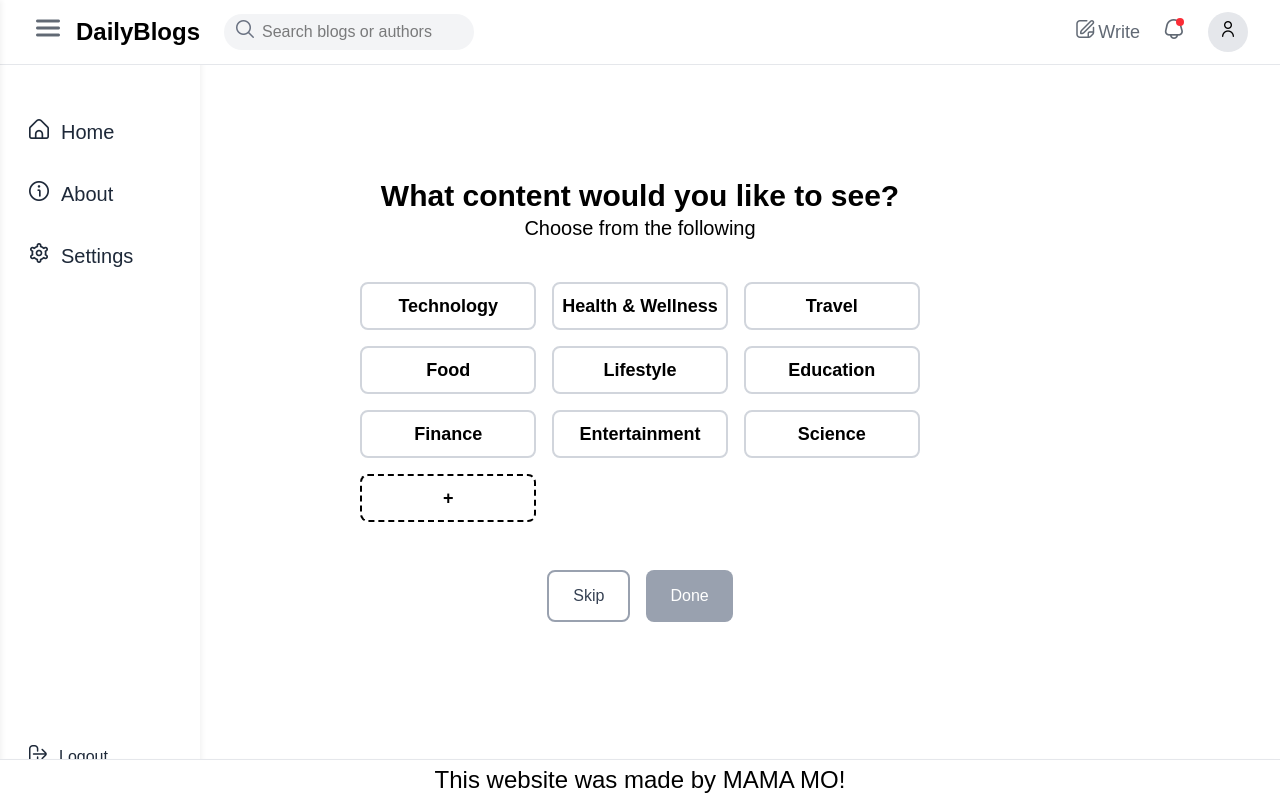
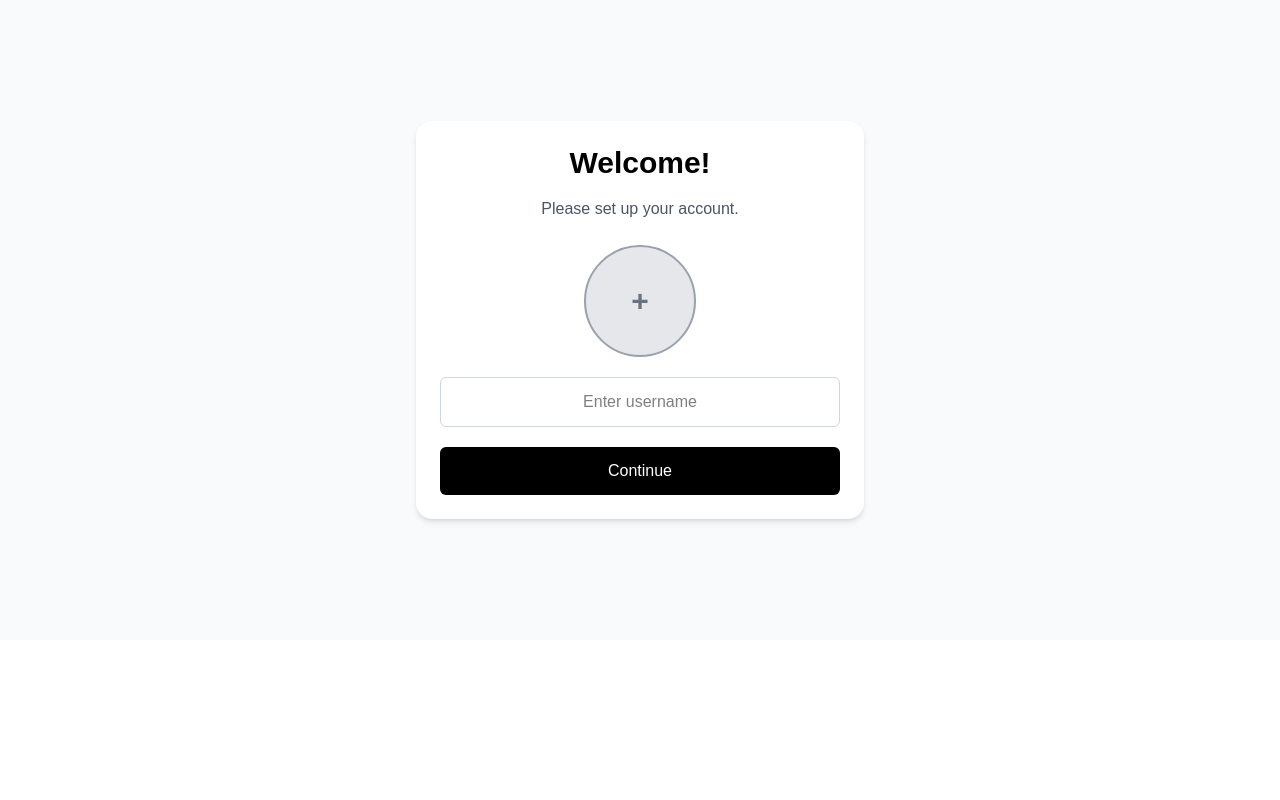
Before and after one commit to babkkin/daily-blogs, a Next.js app: page /category in a window 1280 px wide. Built offline with nearby package versions, Linux system fonts and the light colour scheme; a web font is replaced by a local one.

Commit message:
profile and username

```diff
--- /dev/null
+++ b/app/api/save-username/route.js
@@ -0,0 +1,54 @@
+import { NextResponse } from "next/server";
+import { getToken } from "next-auth/jwt";
+import pool from "@/lib/db.js";
+import { supabase } from "@/lib/supabaseClient.js";
+
+const secret = process.env.NEXTAUTH_SECRET;
+
+export async function POST(req) {
+  const token = await getToken({ req, secret });
+  const userId = token.sub;
+  const formData = await req.formData();
+
+  const userName = formData.get("username");
+  const file = formData.get("photo");
+
+  let imageUrl = null;
+
+  if (file && file.name) {
+    const fileName = `${Date.now()}-${file.name}`;
+    await supabase.storage
+      .from("blog-images")
+      .upload(fileName, file, {
+        contentType: file.type,
+        upsert: false,
+      });
+
+    const { data: publicUrlData } = supabase.storage
+      .from("blog-images")
+      .getPublicUrl(fileName);
+
+    imageUrl = publicUrlData.publicUrl;
+  }
+
+  const client = await pool.connect();
+
+  await client.query(
+    `
+    INSERT INTO users_profile (user_id, user_name, profile_url)
+    VALUES ($1, $2, $3)
+    ON CONFLICT (user_id)
+    DO UPDATE SET user_name = EXCLUDED.user_name,
+                  profile_url = EXCLUDED.profile_url
+  `,
+    [userId, userName, imageUrl]
+  );
+
+  client.release();
+
+  return NextResponse.json({
+    success: true,
+    message: "Username and image saved.",
+    imageUrl,
+  });
+}
--- a/app/category/layout.js
+++ /dev/null
@@ -1,14 +0,0 @@
-"use client";
-
-import Header from "@/components/Header";
-import Footer from "@/components/Footer";
-
-export default function AppLayout({ children }) {
-  return (
-    <div className="min-h-screen flex flex-col transition-colors duration-300">
-      <Header />
-      <main className="flex-1 pt-20">{children}</main>
-      <Footer />
-    </div>
-  );
-}
--- a/app/category/page.js
+++ b/app/category/page.js
@@ -21,10 +21,32 @@ export default function CategorySelector() {
     "News & Politics",
   ];
 
+  const [step, setStep] = useState(1);
+  const [username, setUsername] = useState("");
+  const [photo, setPhoto] = useState(null);
+  const [photoFile, setPhotoFile] = useState(null);
   const [visibleCount, setVisibleCount] = useState(9);
   const [selected, setSelected] = useState([]);
-  const [loading, setLoading] = useState(false);
   const router = useRouter();
+
+  const handlePhotoChange = (e) => {
+    const file = e.target.files[0];
+    setPhoto(URL.createObjectURL(file));
+    setPhotoFile(file);
+  };
+
+  const handleNext = async () => {
+    const formData = new FormData();
+    formData.append("username", username);
+    formData.append("photo", photoFile);
+
+    await fetch("/api/save-username", {
+      method: "POST",
+      body: formData,
+    });
+
+    setStep(2);
+  };
 
   const toggleCategory = (category) => {
     setSelected((prev) =>
@@ -37,45 +59,77 @@ export default function CategorySelector() {
   const loadMore = () => setVisibleCount((prev) => prev + 2);
 
   const handleDone = async () => {
-    try {
-      setLoading(true);
-
-      const res = await fetch("/api/save-categories", {
+    await fetch("/api/save-categories", {
       method: "POST",
       headers: { "Content-Type": "application/json" },
-        body: JSON.stringify({ categories: selected }),
+      body: JSON.stringify({ username, categories: selected }),
     });
-
-      if (!res.ok) throw new Error("Failed to save categories");
-
     router.push("/home");
-    } catch (err) {
-      console.error(err);
-      alert("Error saving your preferences. Please try again.");
-    } finally {
-      setLoading(false);
-    }
   };
 
-  const handleSkip = () => {
-    router.push("/home");
-  };
+  const handleSkip = () => router.push("/home");
+
+  if (step === 1) {
+    return (
+      <div className="flex items-center justify-center min-h-[80vh] bg-gray-50">
+        <div className="bg-white shadow-md rounded-2xl p-6 w-full max-w-md text-center">
+          <h1 className="text-3xl font-semibold mb-4">Welcome!</h1>
+          <p className="text-gray-600 mb-6">Please set up your account.</p>
+
+          <div className="flex flex-col items-center mb-5">
+            <label htmlFor="fileInput" className="cursor-pointer relative">
+              <div className="w-28 h-28 rounded-full bg-gray-200 flex items-center justify-center overflow-hidden border-2 border-gray-400">
+                {photo ? (
+                  <img
+                    src={photo}
+                    alt="Profile"
+                    className="w-full h-full object-cover"
+                  />
+                ) : (
+                  <span className="text-gray-500 text-3xl font-bold">+</span>
+                )}
+              </div>
+              <input
+                id="fileInput"
+                type="file"
+                accept="image/*"
+                className="hidden"
+                onChange={handlePhotoChange}
+              />
+            </label>
+          </div>
+
+          <input
+            type="text"
+            value={username}
+            onChange={(e) => setUsername(e.target.value)}
+            placeholder="Enter username"
+            className="w-full p-3 rounded-md text-center outline-none border border-gray-300"
+          />
+
+          <button
+            onClick={handleNext}
+            className="mt-5 w-full py-3 rounded-md text-white bg-black hover:bg-gray-800 transition"
+          >
+            Continue
+          </button>
+        </div>
+      </div>
+    );
+  }
 
   return (
     <div className="flex items-center justify-center min-h-[80vh]">
       <div className="text-center">
-        <h1 className="block text-3xl font-semibold">
-          What content would you like to see?
-        </h1>
-        <p className="text-xl mb-4">Choose from the following</p>
+        <h1 className="block text-3xl font-semibold">Hi {username}! 👋</h1>
+        <p className="text-xl mb-4">What content would you like to see?</p>
 
         <div className="grid grid-cols-3 gap-4 p-6 max-w-4xl">
           {allCategories.slice(0, visibleCount).map((category) => (
             <button
               key={category}
               onClick={() => toggleCategory(category)}
-              className={`border-2 rounded-lg p-2 text-center font-semibold text-lg transition-colors
-                ${
+              className={`border-2 rounded-lg p-2 text-center font-semibold text-lg transition-colors ${
                 selected.includes(category)
                   ? "bg-black text-white border-black"
                   : "border-gray-300 hover:bg-gray-100"
@@ -96,26 +150,18 @@ export default function CategorySelector() {
         </div>
 
         <div className="mt-6 flex justify-center gap-4">
-          {/* Skip button */}
           <button
             onClick={handleSkip}
-            disabled={loading}
             className="px-6 py-3 rounded-lg border-2 border-gray-400 text-gray-700 hover:bg-gray-100 transition"
           >
             Skip
           </button>
 
-          {/* Done button */}
           <button
             onClick={handleDone}
-            disabled={loading || selected.length === 0}
-            className={`px-6 py-3 rounded-lg transition ${
-              loading || selected.length === 0
-                ? "bg-gray-400 text-white cursor-not-allowed"
-                : "bg-black text-white hover:bg-gray-800"
-            }`}
+            className="px-6 py-3 rounded-lg bg-black text-white hover:bg-gray-800 transition"
           >
-            {loading ? "Saving..." : "Done"}
+            Done
           </button>
         </div>
       </div>
--- a/lib/getLandingPage.js
+++ b/lib/getLandingPage.js
@@ -3,7 +3,7 @@ import db from "@/lib/db";
 export async function getLandingPage(userId) {
   try {
     const result = await db.query(
-      `SELECT 1 FROM user_categories WHERE user_id = $1 LIMIT 1`,
+      `SELECT 1 FROM users_profile WHERE user_id = $1 LIMIT 1`,
       [userId]
     );
     return result.rows.length === 0 ? "/category" : "/home";
```
Lines whose indentation alone changed are shown as unchanged.
